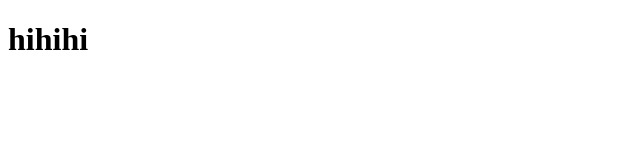
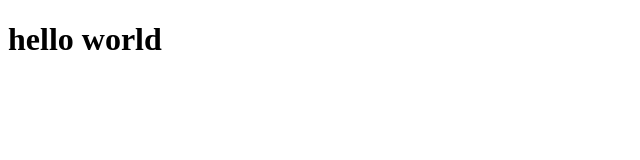
Before and after one commit to alan403-yc/my-website, a plain HTML site: page index.html in a window 1280 px wide. Shown: the whole page, without its empty margins (0-640 px from the left). Drawn offline with Linux system fonts and the light colour scheme.

Commit message:
測試修改文字

```diff
--- a/index.html
+++ b/index.html
@@ -6,6 +6,6 @@
     <title>Document</title>
 </head>
 <body>
-    <h1>hihihi</h1>
+    <h1>hello world</h1>
 </body>
 </html>
```
